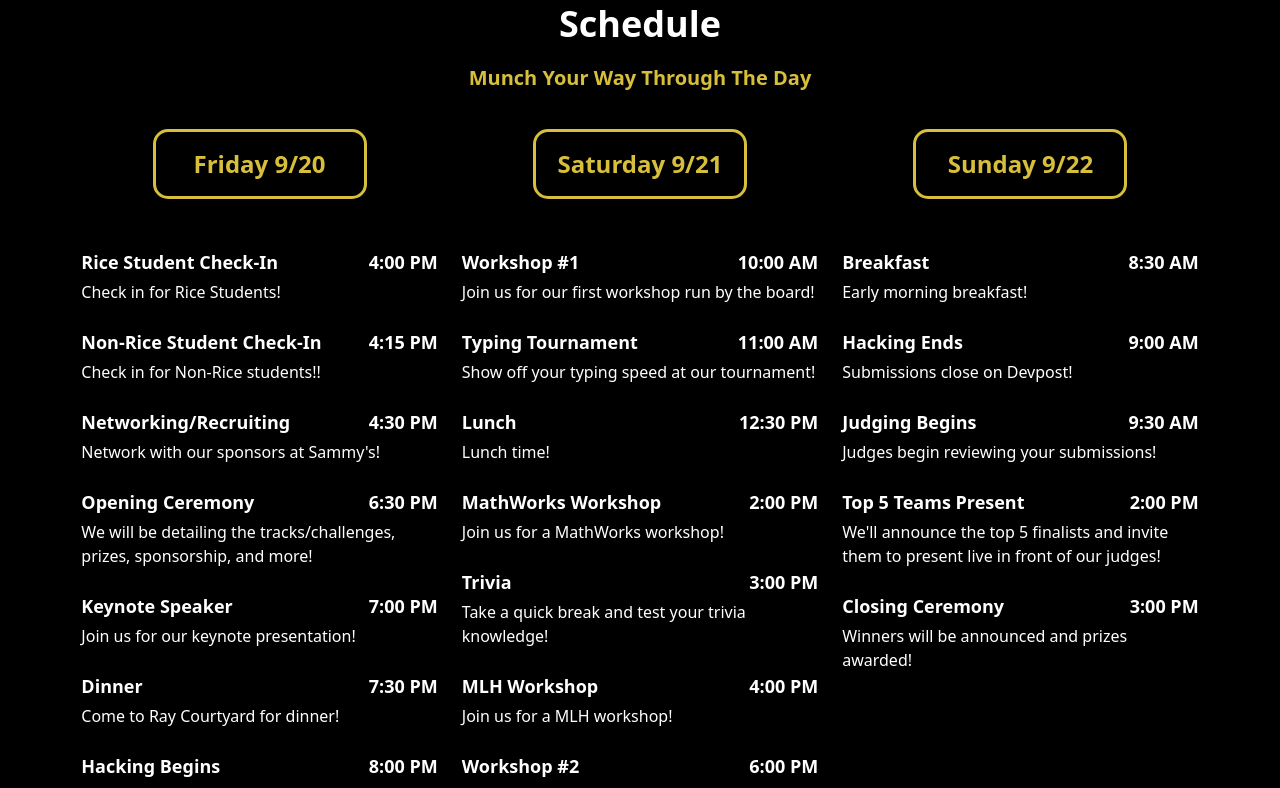
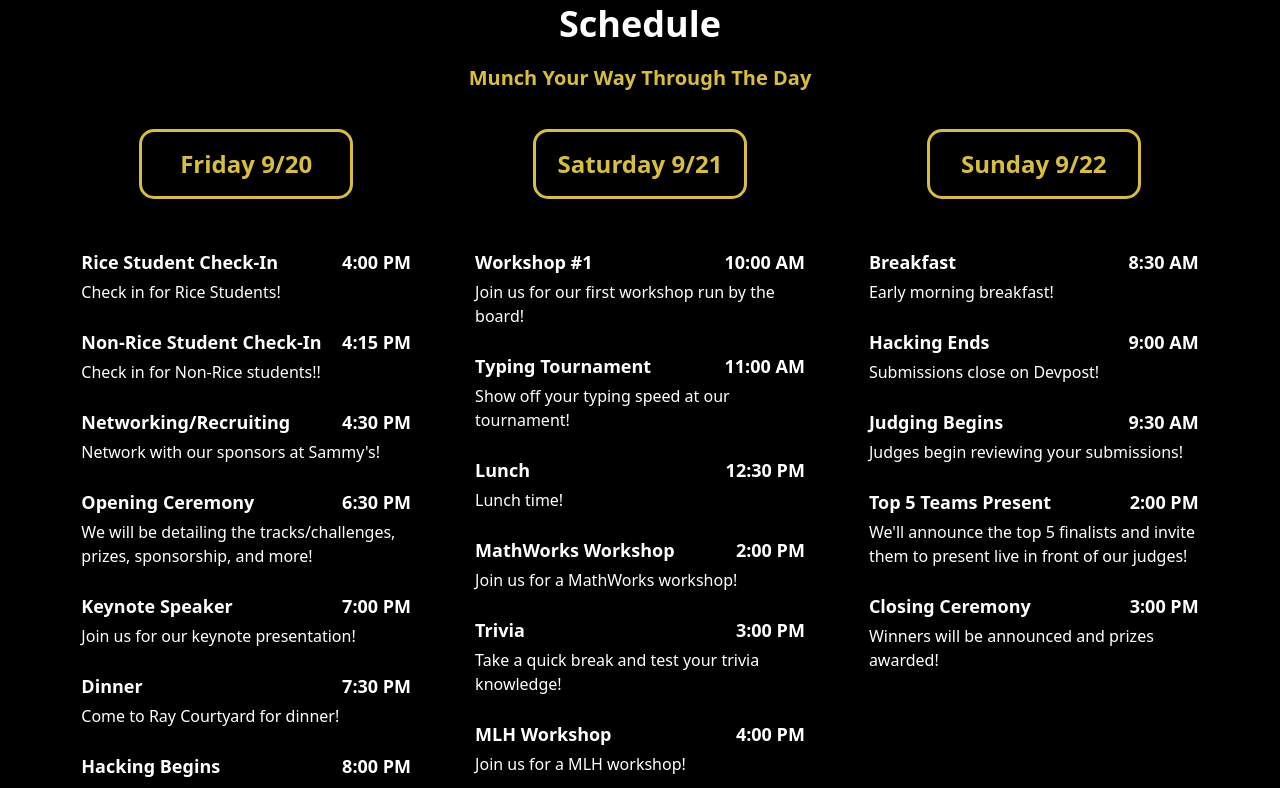
Before and after one commit to chloep23/14hackricepublic, a React (Create React App) app: page / in a window 1280 px wide. Shown: the part 1500-2288 px from the top of the page. Built offline with nearby package versions, Linux system fonts and the light colour scheme.

Commit message:
Minor Changes

```diff
--- a/src/App.tsx
+++ b/src/App.tsx
@@ -102,7 +102,7 @@ export default function App(){
  {/* -------------- HEADER --------------- */}
       <div id="home" className="flex flex-col h-screen w-screen justify-center items-center scroll-mt-24">
         {/* -------------- COVER IMAGE --------------- */}
-        <div className = "lg:hidden h-auto w-screen lg:w-1/2 lg:mt-5 mx-auto">
+        <div className = "lg:hidden h-auto w-screen md:w-3/4 md:mt-5 mx-auto">
           <img src= '/assets/mobilelogo.GIF' alt="hackrice logo"></img>
         </div>
         <div className = "hidden lg:block h-auto w-screen lg:w-2/3 mx-auto">
@@ -159,7 +159,7 @@ export default function App(){
         <h2 className="text-center text-yellow-300/85 font-extrabold text-xl mt-5 ml-10 mr-10 md:ml-0 md:mr-0">
           {displayedTexts[1]}
         </h2>
-        <div className="grid grid-cols-1 lg:grid-cols-3 mt-10 mb-10 mx-4">
+        <div className="grid grid-cols-1 lg:grid-cols-3 lg:gap-10 mt-10 mb-10 mx-4">
           {/* -------------- FRIDAY --------------- */}
           <div className="flex flex-col bg-black items-center rounded-lg">
             <button className="relative outline outline-yellow-300/85 align-top rounded-xl bg-black text-center text-xl text-yellow-300/85 md:text-2xl font-bold h-12 w-40 md:h-16 md:w-52">Friday 9/20</button>
--- a/src/Navbar.tsx
+++ b/src/Navbar.tsx
@@ -16,7 +16,7 @@ const NavBar: React.FC = () => {
         >
           ☰
         </button>
-        <ul className={`md:flex ${isOpen ? "block" : "hidden"} md:block space-y-4 md:space-y-0 md:space-x-8 ml-4 mt-5 md:mt-0`}>
+        <ul className={`md:flex ${isOpen ? "block" : "hidden"} md:block h-auto space-y-4 md:space-y-0 md:space-x-8 ml-4 mt-48 md:mt-0`}>
           <li className="relative group">
             <a href="#home" className="text-white hover:text-gray-200">Home</a>
             <span className="absolute left-0 bottom-0 w-full h-0.5 bg-white scale-x-0 group-hover:scale-x-100 transform transition-transform origin-left"></span>
```
